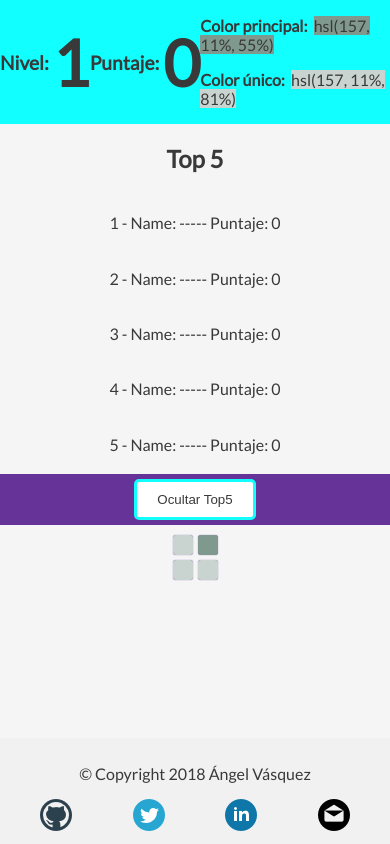
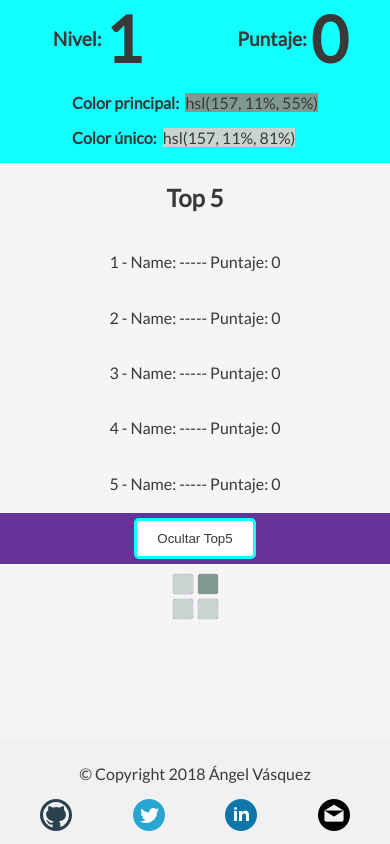
Before and after one commit to AngelVasquezNep/tyler, a React (Create React App) app: page / in a window 390 px wide. Built offline with nearby package versions, Linux system fonts and the light colour scheme.

Commit message:
Se checa responsive

```diff
--- a/src/components/Footer.jsx
+++ b/src/components/Footer.jsx
@@ -12,7 +12,7 @@ const Footer = props => {
       <div className="Footer-Contacto">
         <p> © Copyright 2018 Ángel Vásquez</p>
         <span>
-          <a href="https://github.com/angelvasqueznep/jonsnow" target="_blank">
+          <a href="https://github.com/angelvasqueznep/tyler" target="_blank">
             <img src={githubImg} alt="github"/>
           </a>
         </span>
--- a/src/components/Header.jsx
+++ b/src/components/Header.jsx
@@ -12,7 +12,7 @@ const Header = props => {
         </div>
         <div className="Cuadrado-tablero-puntaje">
             <p>Puntaje:</p> &nbsp; <span> {props.puntajeActual} </span> </div>
-        <div>
+        <div className="Cuadrado-tablero-colores">
           <p> <strong>Color principal:</strong> &nbsp;
               <span style={{background: `hsl(${h}, ${s}%, ${l}%)`}}>
                 { `hsl(${h}, ${s}%, ${l}%)` }
--- a/src/css/Header.css
+++ b/src/css/Header.css
@@ -1,10 +1,21 @@
 .Cuadrado-tablero {
   display: grid;
-  grid-auto-flow: column;
+  grid-template-columns: repeat(3, 1fr);
   justify-content: space-evenly;
   background-color: #1fff;
   align-items: center;
+  justify-items: center;
 }
+
+@media screen and (max-width: 700px) {
+  .Cuadrado-tablero {
+    grid-template-columns: repeat(2, 1fr);
+  }
+  .Cuadrado-tablero-colores {
+    grid-column: 1 / -1;
+  }
+}
+
 .Cuadrado-tablero-nivel,
 .Cuadrado-tablero-puntaje {
   font-size: 1.2rem;
```
